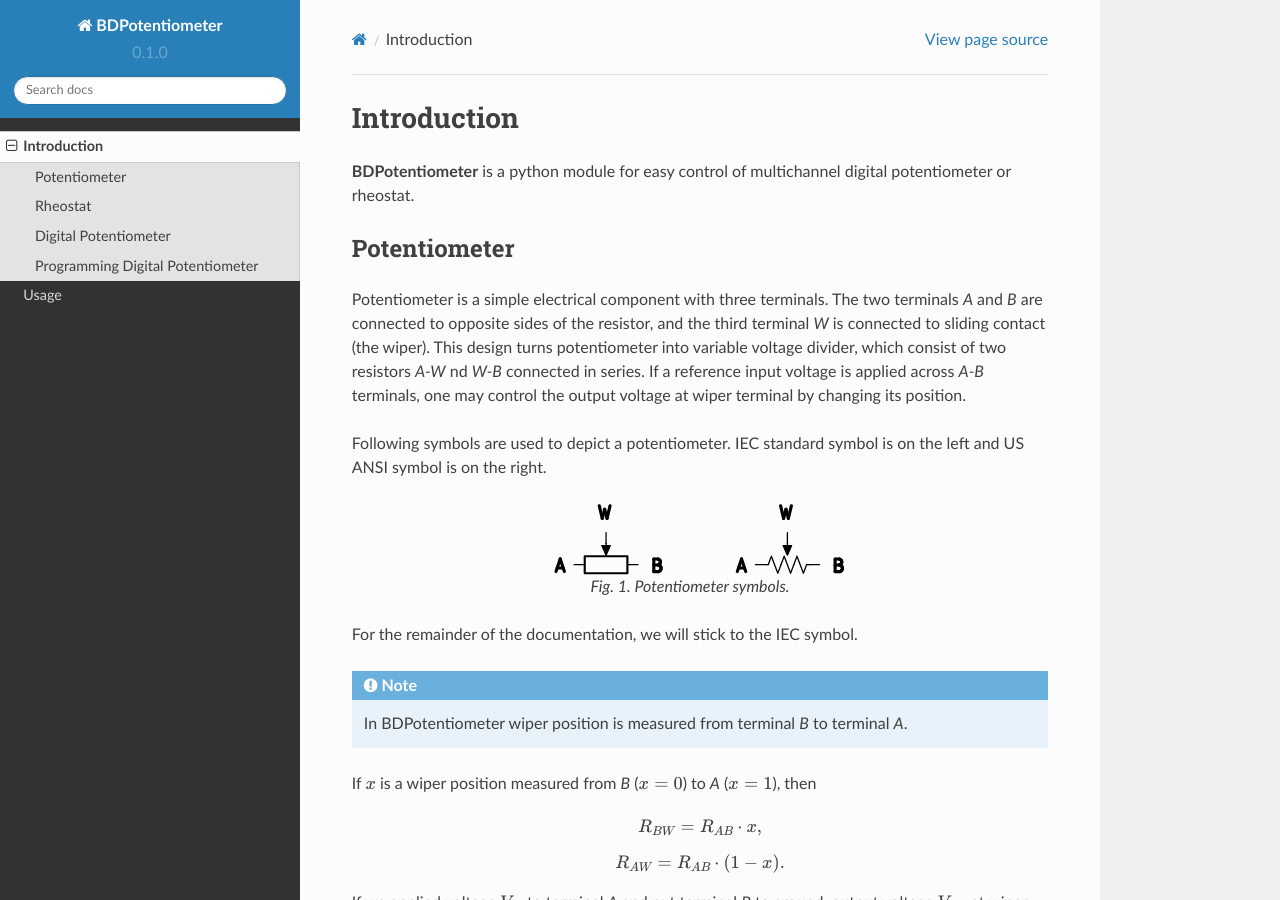
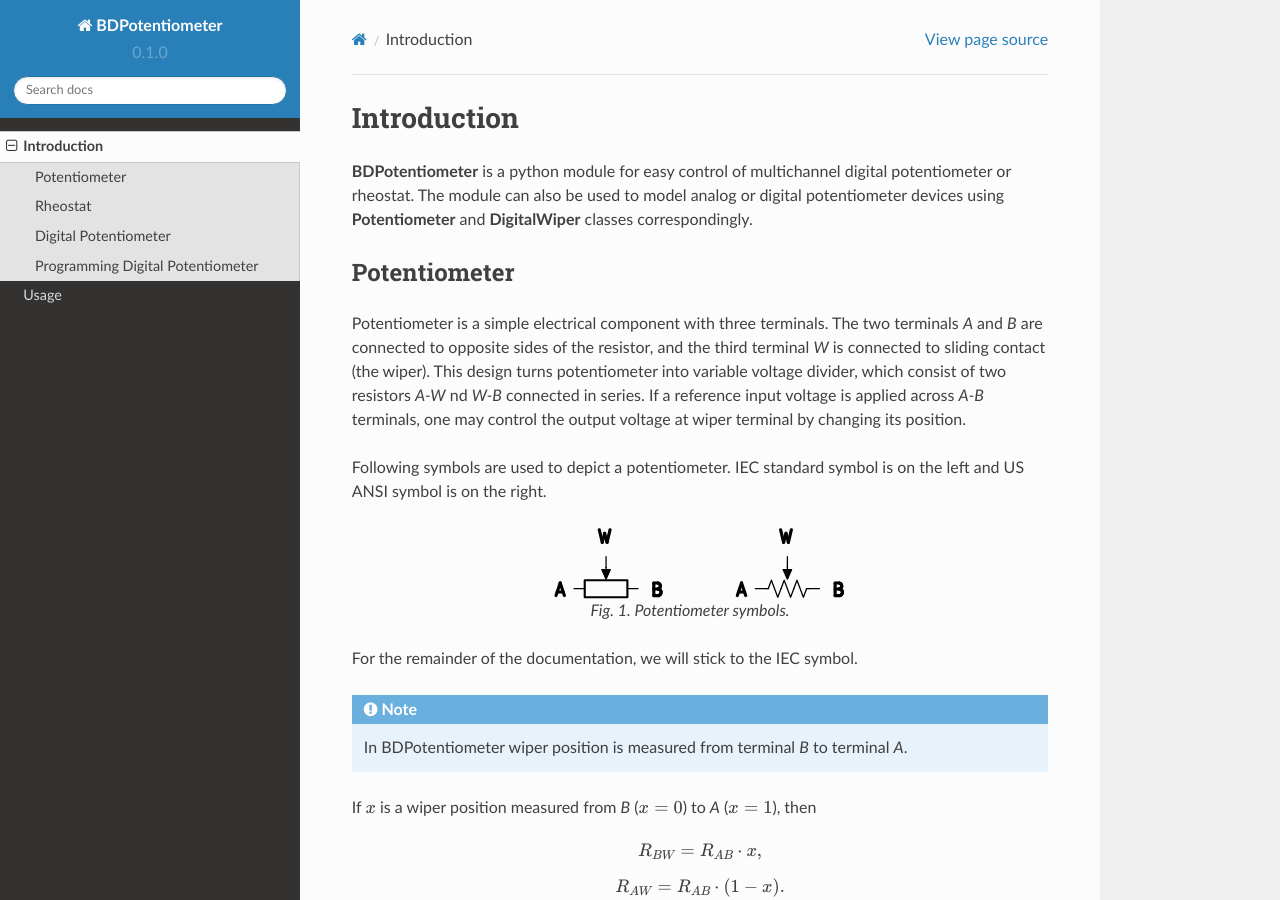
Before and after one commit to bond-anton/BDPotentiometer, a Sphinx documentation site: the page built from docs/source/introduction.rst, in a window 1280 px wide and 900 px high. Built offline with Sphinx 7.4.7 and the Read the Docs theme 2.0.0, drawn with Linux system fonts in a browser that asks for light colours.

Commit message:
Intro update

```diff
--- a/docs/source/introduction.rst
+++ b/docs/source/introduction.rst
@@ -2,7 +2,8 @@
 ============
 
 **BDPotentiometer** is a python module for easy control of multichannel
-digital potentiometer or rheostat.
+digital potentiometer or rheostat. The module can also be used to model analog or digital
+potentiometer devices using **Potentiometer** and **DigitalWiper** classes correspondingly.
 
 Potentiometer
 -------------
```
